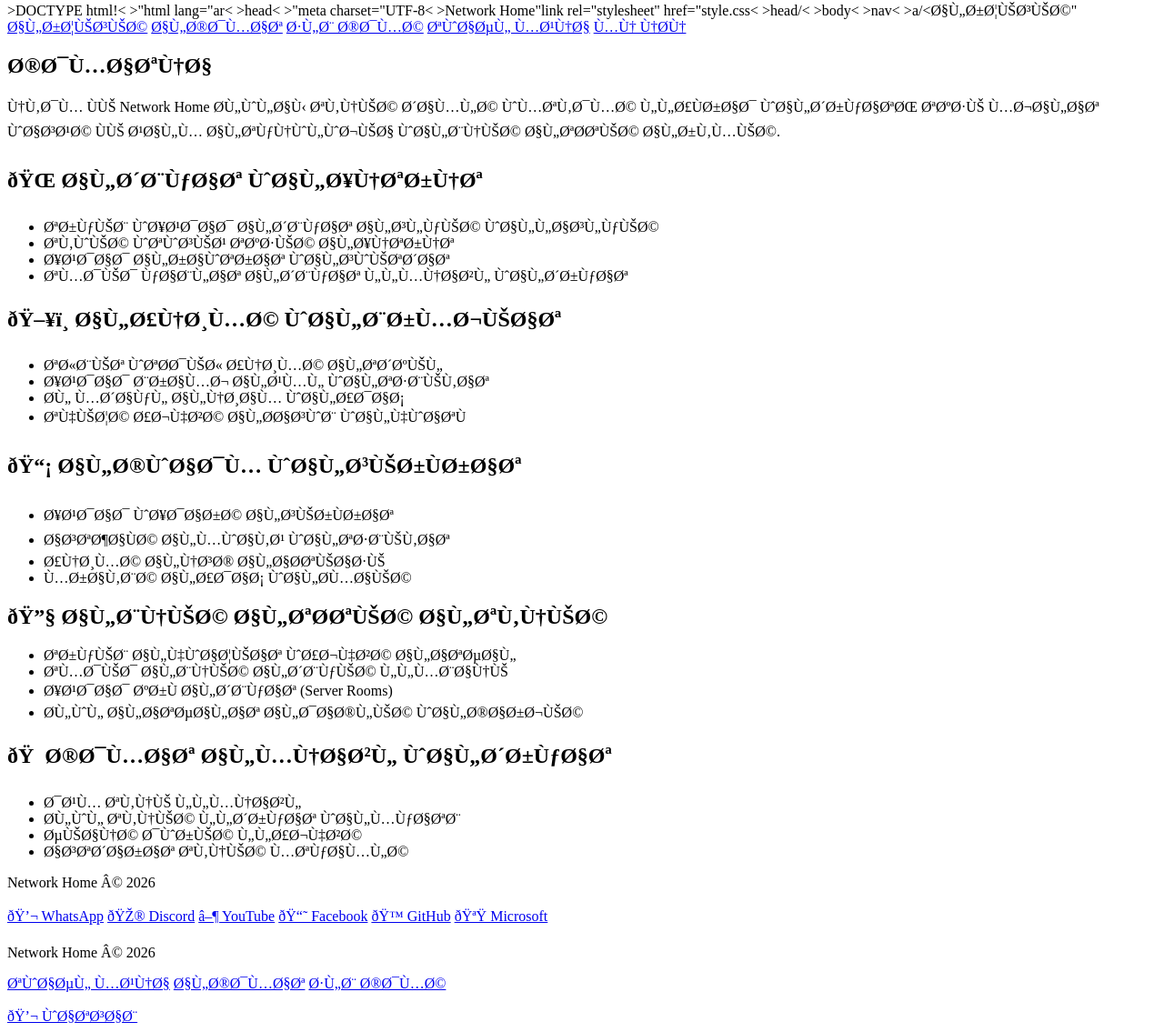
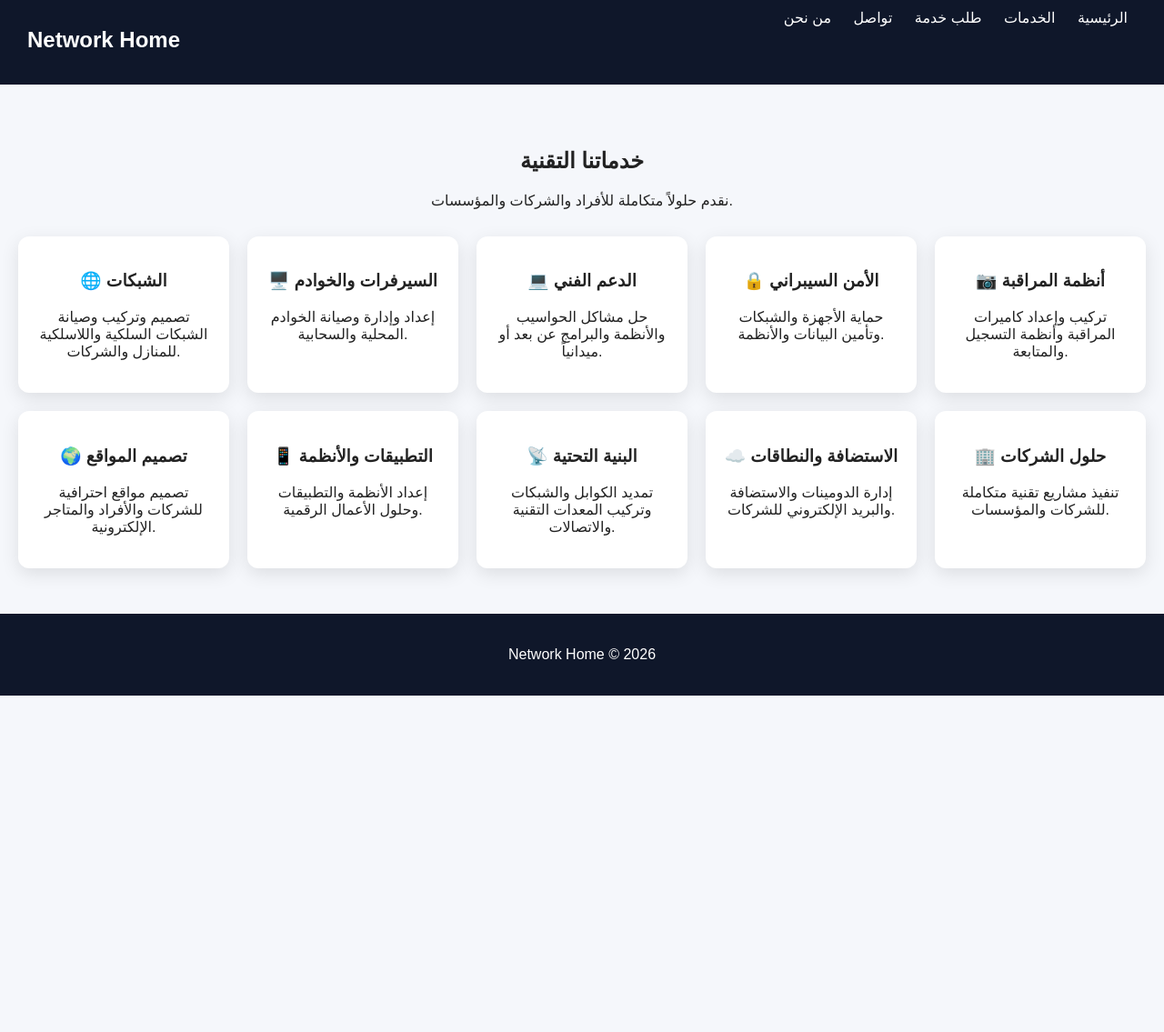
Before and after one commit to moosahazbawi-gif/Network-home-, a plain HTML site: page services.html in a window 1280 px wide. Shown: the part 5-1140 px from the top of the page at 91% size. After the commit the page ends 800 px from the top, so only its background shows below. Drawn offline with Linux system fonts and the light colour scheme.

Commit message:
Update services.html

```diff
--- a/services.html
+++ b/services.html
@@ -1,117 +1,87 @@
->DOCTYPE html!<
->"html lang="ar<
->head<
->"meta charset="UTF-8<
->Network Home</title - الخدمات<title<
->"link rel="stylesheet" href="style.css<
->head/<
->body<
->nav<
->a/<الرئيسية"<a href="index.html<
->a/<الخدمات"<a href="services.html<
->nav/<
->h1/<خدماتنا<h1<
->ul<
->li>️ 🛠صیانة اةنجھزة</li<
->li 🌐>إعإعد الالشبك</li<
->li 💻>تثتثب الالبرا</li<
->li 📡>دعد عن بعب</li<
->ul/<
->body/<
->html/<
+<!DOCTYPE html>
+<html lang="ar">
+<head>
+<meta charset="UTF-8">
+<meta name="viewport" content="width=device-width, initial-scale=1.0">
+<title>خدماتنا - Network Home</title>
+<link rel="stylesheet" href="style.css">
+</head>
 
+<body>
 
-
-<nav>
-  <a href="index.html">الرئيسية</a>
-  <a href="services.html">الخدمات</a>
-  <a href="request.html">طلب خدمة</a>
-  <a href="contact.html">تواصل معنا</a>
-  <a href="about.html">من نحن</a>
+<nav class="navbar">
+  <h2>Network Home</h2>
+  <div>
+    <a href="index.html">الرئيسية</a>
+    <a href="services.html">الخدمات</a>
+    <a href="request.html">طلب خدمة</a>
+    <a href="contact.html">تواصل</a>
+    <a href="about.html">من نحن</a>
+  </div>
 </nav>
 
+<section class="section">
+  <h1>خدماتنا التقنية</h1>
+  <p>نقدم حلولاً متكاملة للأفراد والشركات والمؤسسات.</p>
 
-<section class="services">
+  <div class="grid">
 
-<h1>خدماتنا</h1>
+    <div class="card">
+      <h3>🌐 الشبكات</h3>
+      <p>تصميم وتركيب وصيانة الشبكات السلكية واللاسلكية للمنازل والشركات.</p>
+    </div>
 
-<p>
-نقدم في Network Home حلولاً تقنية شاملة ومتقدمة للأفراد والشركات، تغطي مجالات واسعة في عالم التكنولوجيا والبنية التحتية الرقمية.
-</p>
+    <div class="card">
+      <h3>🖥️ السيرفرات والخوادم</h3>
+      <p>إعداد وإدارة وصيانة الخوادم المحلية والسحابية.</p>
+    </div>
 
-<h2>🌐 الشبكات والإنترنت</h2>
-<ul>
-  <li>تركيب وإعداد الشبكات السلكية واللاسلكية</li>
-  <li>تقوية وتوسيع تغطية الإنترنت</li>
-  <li>إعداد الراوترات والسويتشات</li>
-  <li>تمديد كابلات الشبكات للمنازل والشركات</li>
-</ul>
+    <div class="card">
+      <h3>💻 الدعم الفني</h3>
+      <p>حل مشاكل الحواسيب والأنظمة والبرامج عن بعد أو ميدانياً.</p>
+    </div>
 
-<h2>🖥️ الأنظمة والبرمجيات</h2>
-<ul>
-  <li>تثبيت وتحديث أنظمة التشغيل</li>
-  <li>إعداد برامج العمل والتطبيقات</li>
-  <li>حل مشاكل النظام والأداء</li>
-  <li>تهيئة أجهزة الحاسوب والهواتف</li>
-</ul>
+    <div class="card">
+      <h3>🔒 الأمن السيبراني</h3>
+      <p>حماية الأجهزة والشبكات وتأمين البيانات والأنظمة.</p>
+    </div>
 
-<h2>📡 الخوادم والسيرفرات</h2>
-<ul>
-  <li>إعداد وإدارة السيرفرات</li>
-  <li>استضافة المواقع والتطبيقات</li>
-  <li>أنظمة النسخ الاحتياطي</li>
-  <li>مراقبة الأداء والحماية</li>
-</ul>
+    <div class="card">
+      <h3>📷 أنظمة المراقبة</h3>
+      <p>تركيب وإعداد كاميرات المراقبة وأنظمة التسجيل والمتابعة.</p>
+    </div>
 
-<h2>🔧 البنية التحتية التقنية</h2>
-<ul>
-  <li>تركيب الهوائيات وأجهزة الاتصال</li>
-  <li>تمديد البنية الشبكية للمباني</li>
-  <li>إعداد غرف الشبكات (Server Rooms)</li>
-  <li>حلول الاتصالات الداخلية والخارجية</li>
-</ul>
+    <div class="card">
+      <h3>🌍 تصميم المواقع</h3>
+      <p>تصميم مواقع احترافية للشركات والأفراد والمتاجر الإلكترونية.</p>
+    </div>
 
-<h2>🏠 خدمات المنازل والشركات</h2>
-<ul>
-  <li>دعم تقني للمنازل</li>
-  <li>حلول تقنية للشركات والمكاتب</li>
-  <li>صيانة دورية للأجهزة</li>
-  <li>استشارات تقنية متكاملة</li>
-</ul>
+    <div class="card">
+      <h3>📱 التطبيقات والأنظمة</h3>
+      <p>إعداد الأنظمة والتطبيقات وحلول الأعمال الرقمية.</p>
+    </div>
 
-</section>
-<footer class="footer">
+    <div class="card">
+      <h3>📡 البنية التحتية</h3>
+      <p>تمديد الكوابل والشبكات وتركيب المعدات التقنية والاتصالات.</p>
+    </div>
 
-  <p>Network Home © 2026</p>
+    <div class="card">
+      <h3>☁️ الاستضافة والنطاقات</h3>
+      <p>إدارة الدومينات والاستضافة والبريد الإلكتروني للشركات.</p>
+    </div>
 
-  <div class="social">
-
-    <a href="https://wa.me/989000000000" target="_blank">💬 WhatsApp</a>
-
-    <a href="https://discord.com" target="_blank">🎮 Discord</a>
-
-    <a href="https://youtube.com" target="_blank">▶ YouTube</a>
-
-    <a href="https://facebook.com" target="_blank">📘 Facebook</a>
-
-    <a href="https://github.com" target="_blank">🐙 GitHub</a>
-
-    <a href="https://microsoft.com" target="_blank">🪟 Microsoft</a>
+    <div class="card">
+      <h3>🏢 حلول الشركات</h3>
+      <p>تنفيذ مشاريع تقنية متكاملة للشركات والمؤسسات.</p>
+    </div>
 
   </div>
+</section>
 
+<footer>
+  <p>Network Home © 2026</p>
 </footer>
 
-<footer class="footer">
-  <p>Network Home © 2026</p>
-
-  <a href="contact.html">تواصل معنا</a>
-  <a href="services.html">الخدمات</a>
-  <a href="request.html">طلب خدمة</a>
-
-  <br><br>
-
-  <a href="https://wa.me/989000000000" target="_blank">
-    💬 واتساب
-  </a>
-</footer>
+</body>
+</html>
```
